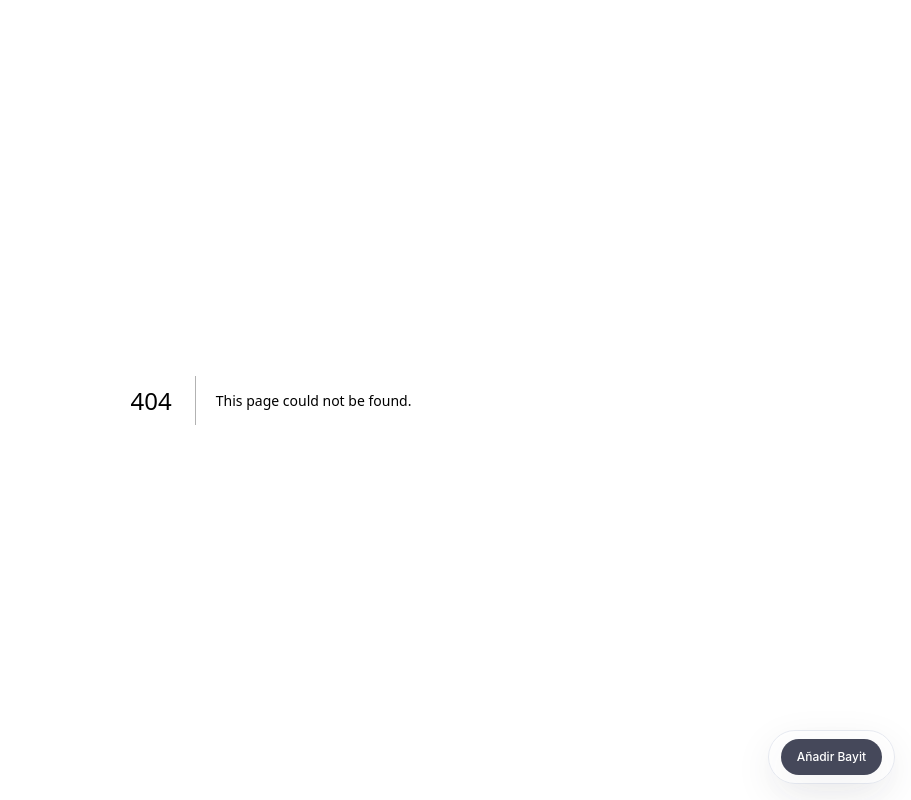
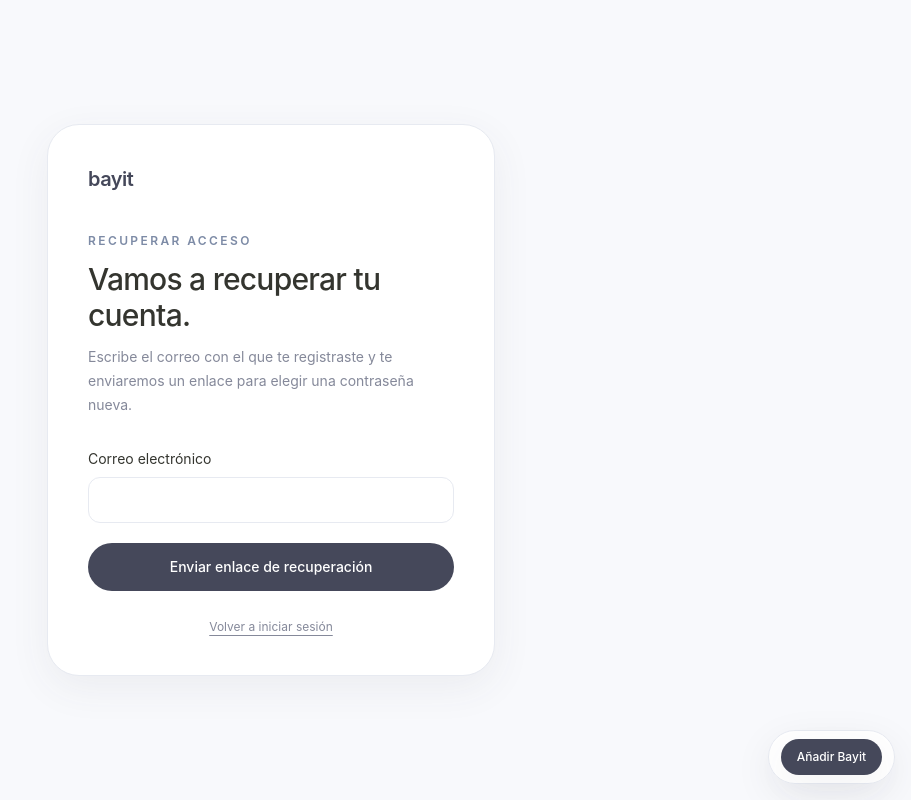
Before and after one commit to MetodoKiru/bayit, a Next.js app: page /forgot-password in a window 1280 px wide. Before the commit this address had no page. Shown: the whole page, without its empty margins (369-1280 px from the left). Built offline with nearby package versions, Linux system fonts and the light colour scheme.

Commit message:
Add forgot password recovery page

```diff
--- /dev/null
+++ b/src/app/forgot-password/page.tsx
@@ -0,0 +1,42 @@
+"use client";
+
+import { FormEvent, useState } from "react";
+import Link from "next/link";
+import { createClient } from "@/lib/supabase/client";
+
+export default function ForgotPasswordPage() {
+  const [email,setEmail]=useState("");
+  const [message,setMessage]=useState("");
+  const [error,setError]=useState("");
+  const [loading,setLoading]=useState(false);
+
+  async function submit(e:FormEvent<HTMLFormElement>) {
+    e.preventDefault(); setLoading(true); setMessage(""); setError("");
+    try {
+      const supabase=createClient();
+      const {error}=await supabase.auth.resetPasswordForEmail(email.trim(), {
+        redirectTo: `${window.location.origin}/auth/callback?next=/reset-password`
+      });
+      if(error) throw error;
+      setMessage("Si existe una cuenta con ese correo, recibirás un enlace para crear una contraseña nueva. Revisa también la carpeta de spam.");
+    } catch(err) {
+      setError(err instanceof Error ? err.message : "No se ha podido enviar el correo. Inténtalo de nuevo.");
+    } finally { setLoading(false); }
+  }
+
+  return <main className="grid min-h-screen place-items-center bg-bayit-cream px-5 py-12">
+    <div className="w-full max-w-md rounded-[2rem] border border-bayit-line bg-white p-8 shadow-soft sm:p-10">
+      <Link href="/" className="text-xl font-semibold tracking-tight text-bayit-brown">bayit</Link>
+      <p className="mt-10 text-xs font-semibold uppercase tracking-[.2em] text-bayit-olive">Recuperar acceso</p>
+      <h1 className="mt-3 text-3xl font-medium tracking-tight">Vamos a recuperar tu cuenta.</h1>
+      <p className="mt-3 text-sm leading-6 text-bayit-muted">Escribe el correo con el que te registraste y te enviaremos un enlace para elegir una contraseña nueva.</p>
+      <form onSubmit={submit} className="mt-8 space-y-5">
+        <label className="block text-sm">Correo electrónico<input required type="email" autoComplete="email" value={email} onChange={e=>setEmail(e.target.value)} className="mt-2 w-full rounded-xl border border-bayit-line bg-white px-4 py-3 outline-none focus:border-bayit-sky"/></label>
+        {message&&<p role="status" className="rounded-xl bg-emerald-50 p-3 text-sm text-emerald-800">{message}</p>}
+        {error&&<p role="alert" className="rounded-xl bg-rose-50 p-3 text-sm text-rose-700">{error}</p>}
+        <button disabled={loading} className="w-full rounded-full bg-bayit-brown px-5 py-3.5 text-sm font-medium text-white disabled:opacity-60">{loading?"Enviando…":"Enviar enlace de recuperación"}</button>
+      </form>
+      <p className="mt-7 text-center text-xs text-bayit-muted"><Link href="/login" className="underline underline-offset-4">Volver a iniciar sesión</Link></p>
+    </div>
+  </main>;
+}
```
